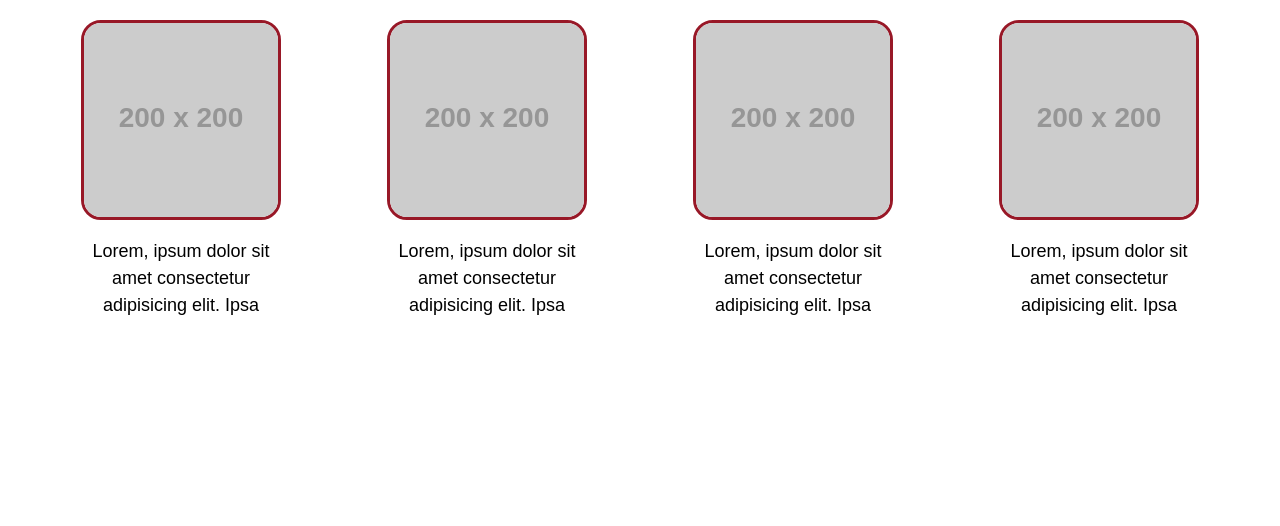
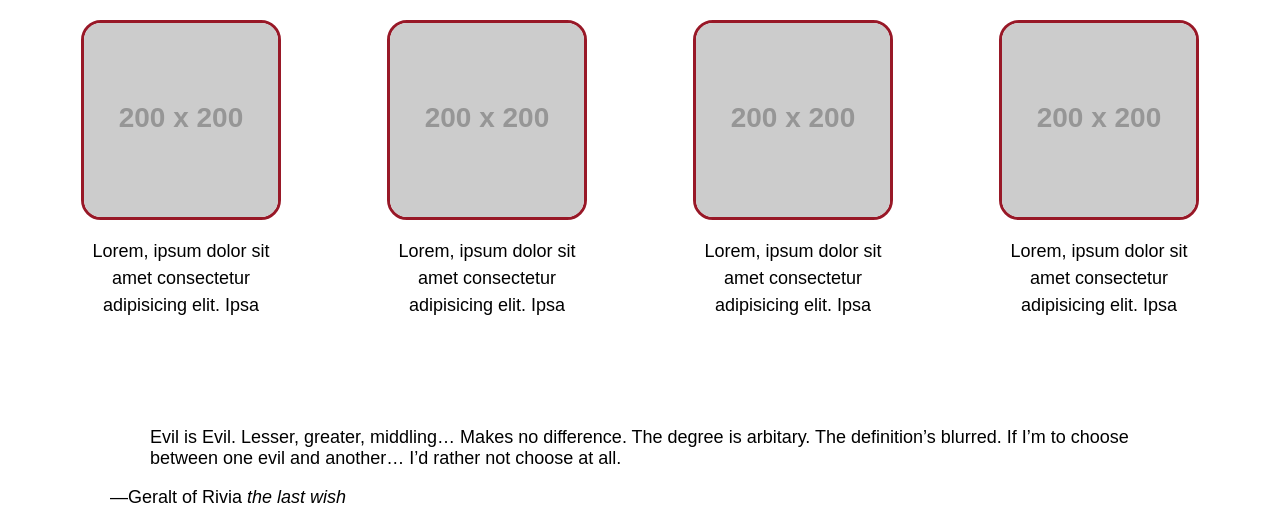
Before and after one commit to VipersEye/odin-landing-page, a plain HTML site: page index.html in a window 1280 px wide. Shown: the part 750-1276 px from the top of the page. Before the commit the page ends 1177 px from the top, so only its background shows below. Drawn offline with Linux system fonts and the light colour scheme; placeholder pictures from the web are drawn by us; a web font is replaced by a local one.

Commit message:
Add structure of quote section in index.html

```diff
--- a/index.html
+++ b/index.html
@@ -88,6 +88,16 @@
         </div>
     </section>
 
+    <section class="quote">
+        <div class="container">
+            <figure class="quote__inner">
+                <blockquote class="quote__text" cite="https://www.goodreads.com/quotes/7809405-evil-is-evil-lesser-greater-middling-makes-no-difference-the">
+                    <p>Evil is Evil. Lesser, greater, middling… Makes no difference. The degree is arbitary. The definition’s blurred. If I’m to choose between one evil and another… I’d rather not choose at all.</p>
+                </blockquote>
+                <figcaption class="quote__source">—Geralt of Rivia<cite> the last wish</cite></figcaption>
+            </figure>
+        </div>
+    </section>
 
 </body>
 </html>
```
